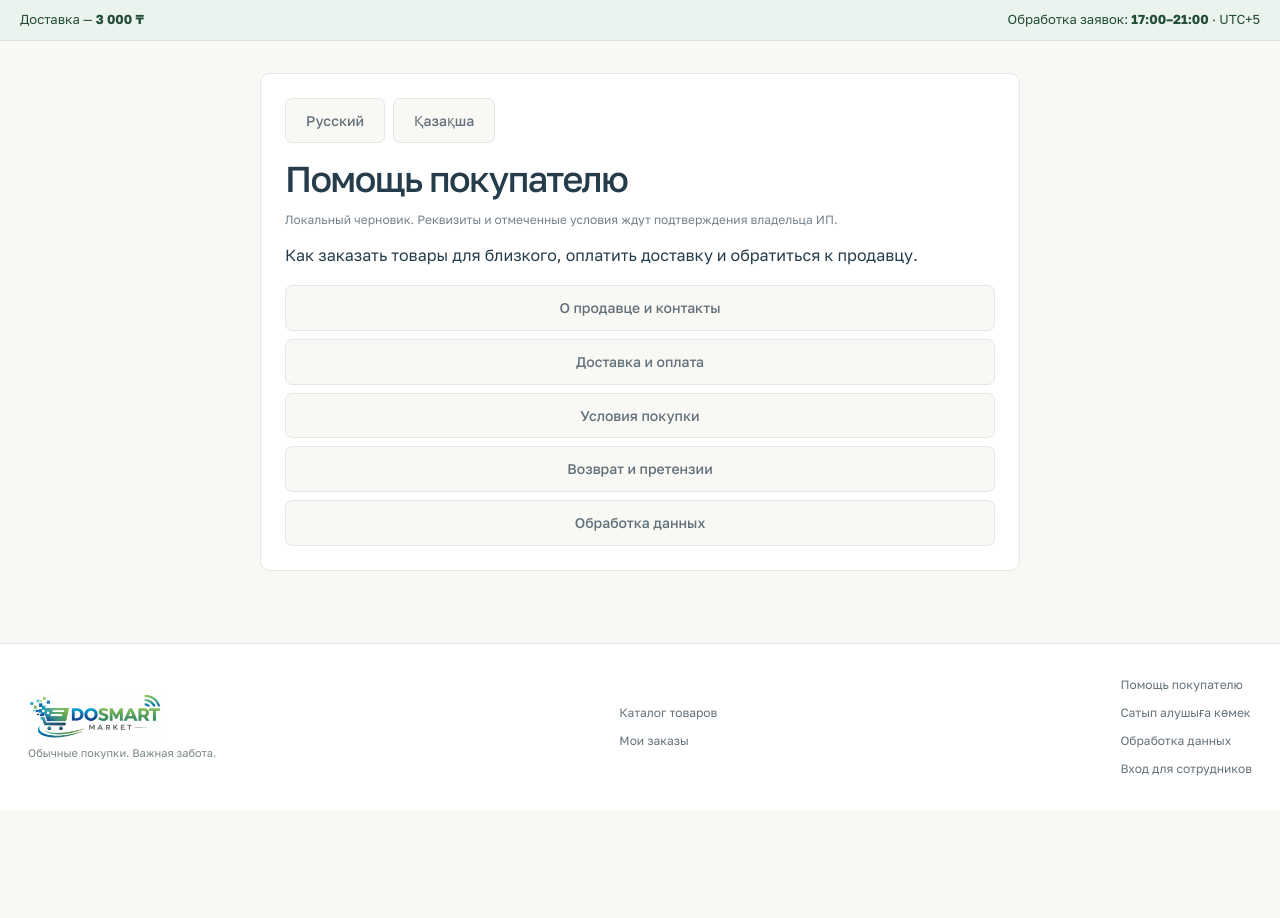
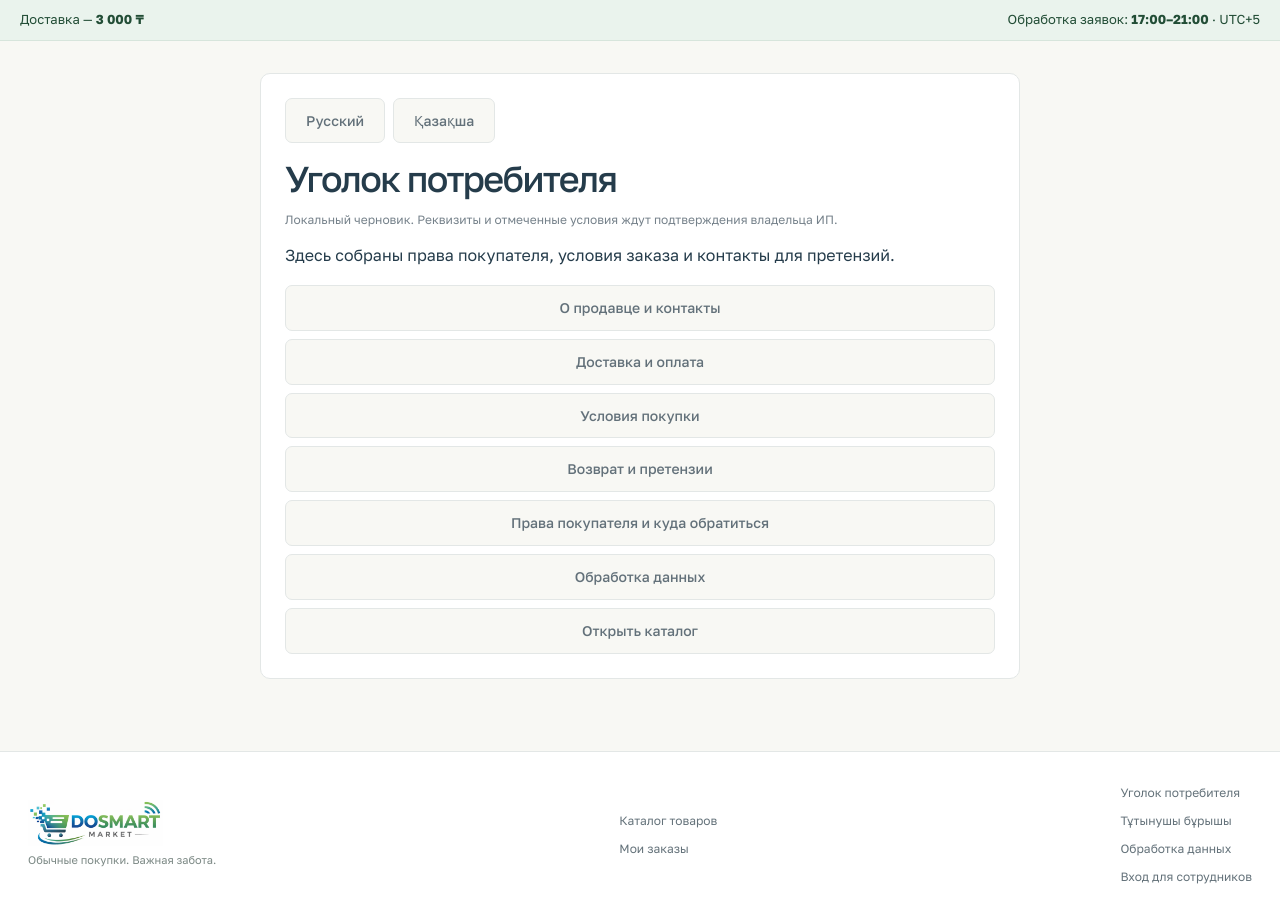
Before and after one commit to dabadeedabadae/dosmart, a Laravel app: page /help in a window 1280 px wide. Shown: the part 88-1006 px from the top of the page. Before the commit the page ends 864 px from the top, so only its background shows below. Run offline with Laravel 12, Linux system fonts and the light colour scheme.

Commit message:
Publish bilingual consumer corner and Word guide download

```diff
--- a/app/Http/Controllers/Shop/ConsumerHelpController.php
+++ b/app/Http/Controllers/Shop/ConsumerHelpController.php
@@ -4,9 +4,12 @@ namespace App\Http\Controllers\Shop;
 
 use App\Http\Controllers\Controller;
 use Illuminate\Http\Request;
+use Illuminate\Support\Facades\Storage;
 
 class ConsumerHelpController extends Controller
 {
+    private const GUIDE_PATH = 'consumer/consumer-guide-ru.docx';
+
     public function show(Request $request, ?string $topic = null)
     {
         abort_unless(config('consumer.preview') || config('consumer.published'), 404);
@@ -14,6 +17,20 @@ class ConsumerHelpController extends Controller
         $copy = trans('consumer', locale: $locale);
         abort_if($topic !== null && ! isset($copy['topics'][$topic]), 404);
 
-        return view('shop.consumer-help', compact('topic', 'locale', 'copy'));
+        $hasGuide = $topic === null && Storage::disk('local')->fileExists(self::GUIDE_PATH);
+
+        return view('shop.consumer-help', compact('topic', 'locale', 'copy', 'hasGuide'));
+    }
+
+    public function download()
+    {
+        abort_unless(config('consumer.preview') || config('consumer.published'), 404);
+        $disk = Storage::disk('local');
+        abort_unless($disk->fileExists(self::GUIDE_PATH), 404);
+
+        return $disk->download(self::GUIDE_PATH, basename(self::GUIDE_PATH), [
+            'Content-Type' => 'application/vnd.openxmlformats-officedocument.wordprocessingml.document',
+            'X-Content-Type-Options' => 'nosniff',
+        ]);
     }
 }
--- a/lang/kk/consumer.php
+++ b/lang/kk/consumer.php
@@ -1,16 +1,19 @@
 <?php
 
 return [
-    'title' => 'Сатып алушыға көмек',
-    'intro' => 'Жақыныңызға тауарға тапсырыс беру, жеткізу ақысын төлеу және сатушыға жүгіну тәртібі.',
+    'title' => 'Тұтынушы бұрышы',
+    'intro' => 'Мұнда сатып алушының құқықтары, тапсырыс шарттары және наразылық жіберуге арналған байланыс деректері берілген.',
     'preview' => 'Жергілікті жоба. Деректемелер мен белгіленген шарттарды ЖК иесі растауы керек.',
     'pending' => 'ЖК иесінің растауы күтілуде',
-    'back' => 'Көмектің барлық бөлімдері',
+    'back' => 'Тұтынушы бұрышына оралу',
+    'catalog' => 'Тауарлар каталогын ашу',
+    'guide_download' => 'Тұтынушы жадынамасын жүктеу (орысша, DOCX)',
     'topics' => [
         'seller' => 'Сатушы және байланыс деректері',
         'delivery' => 'Жеткізу және төлем',
         'terms' => 'Сатып алу шарттары',
         'returns' => 'Қайтару және наразылықтар',
+        'rights' => 'Сатып алушының құқықтары және қайда жүгінуге болады',
         'privacy' => 'Деректерді өңдеу',
     ],
     'fields' => [
@@ -29,7 +32,14 @@ return [
     ],
     'authority' => 'Тұтынушылардың құқықтарын қорғау комитетінің байланыс деректері',
     'submit_appeal' => 'СҚО департаментіне eOtinish арқылы өтініш беру',
-    'appeal' => 'Құқықтарыңызды қорғау үшін уәкілетті органға немесе дауды сотқа дейін шешетін көрсетілген ұйымдарға жүгіне аласыз.',
+    'appeal' => 'Құқықтарыңызды қорғау үшін заңда белгіленген тәртіппен сатушыға, уәкілетті органға, дауды сотқа дейін реттейтін ұйымға немесе сотқа жүгіне аласыз.',
+    'dispute_directory' => 'Дауларды сотқа дейін реттейтін ұйымдардың тізбесі',
+    'law' => 'ҚР «Тұтынушылардың құқықтарын қорғау туралы» Заңы',
+    'law_locale' => 'kaz',
+    'rights' => [
+        'Сатушы туралы ақпаратты, тауар бағасын және сатып алу шарттарын білуге құқығыңыз бар. Сатып алған кезде оны растайтын құжатты алуға құқығыңыз бар.',
+        'Тауарда ақау болса, сатушыдан оны ауыстыруды, бағасын төмендетуді немесе ақшаны қайтаруды талап ете аласыз. Айырбастау және қайтару шарттары «Қайтару және наразылықтар» бөлімінде берілген.',
+    ],
     'delivery' => [
         'Сайтта себет жинаңыз немесе қызметкер жіберген өтінімнің жеке сілтемесін ашыңыз. Тауарларды, алушыны және мекемені тексеріңіз.',
         'Жеткізу құны :fee ₸. Төлем жасамас бұрын өтінімдегі жалпы соманы тексеріңіз. Өтінім планшеттен жіберілсе, тауарлар мен жеткізу шарттары келісілгенше күтіңіз.',
--- a/lang/ru/consumer.php
+++ b/lang/ru/consumer.php
@@ -1,16 +1,19 @@
 <?php
 
 return [
-    'title' => 'Помощь покупателю',
-    'intro' => 'Как заказать товары для близкого, оплатить доставку и обратиться к продавцу.',
+    'title' => 'Уголок потребителя',
+    'intro' => 'Здесь собраны права покупателя, условия заказа и контакты для претензий.',
     'preview' => 'Локальный черновик. Реквизиты и отмеченные условия ждут подтверждения владельца ИП.',
     'pending' => 'Ожидает подтверждения владельца ИП',
-    'back' => 'Все разделы помощи',
+    'back' => 'В уголок потребителя',
+    'catalog' => 'Открыть каталог',
+    'guide_download' => 'Скачать памятку потребителя (DOCX)',
     'topics' => [
         'seller' => 'О продавце и контакты',
         'delivery' => 'Доставка и оплата',
         'terms' => 'Условия покупки',
         'returns' => 'Возврат и претензии',
+        'rights' => 'Права покупателя и куда обратиться',
         'privacy' => 'Обработка данных',
     ],
     'fields' => [
@@ -29,7 +32,14 @@ return [
     ],
     'authority' => 'Контакты Комитета по защите прав потребителей',
     'submit_appeal' => 'Подать обращение в департамент СКО через eOtinish',
-    'appeal' => 'Для защиты своих прав вы можете обратиться в уполномоченный орган или к указанным организациям досудебного урегулирования.',
+    'appeal' => 'Для защиты своих прав вы можете обратиться к продавцу, в уполномоченный орган, к организации досудебного урегулирования или в суд в порядке, установленном законом.',
+    'dispute_directory' => 'Перечень организаций досудебного урегулирования',
+    'law' => 'Закон РК «О защите прав потребителей»',
+    'law_locale' => 'rus',
+    'rights' => [
+        'Вы вправе знать, кто продаёт товар, сколько он стоит и каковы условия покупки. При покупке вы вправе получить документ, подтверждающий её.',
+        'Если товар с недостатком, вы вправе предъявить продавцу требование, например о замене, снижении цены или возврате денег. Условия обмена и возврата описаны в разделе «Возврат и претензии».',
+    ],
     'delivery' => [
         'Соберите корзину на сайте или откройте личную ссылку на заявку, которую отправил сотрудник. Проверьте товары, получателя и учреждение.',
         'Доставка стоит :fee ₸. Перед оплатой проверьте итоговую сумму на странице заявки. Если заявка отправлена с планшета, дождитесь согласования состава и доставки.',
--- a/resources/views/shop/consumer-help.blade.php
+++ b/resources/views/shop/consumer-help.blade.php
@@ -19,6 +19,10 @@
             @foreach($copy['topics'] as $key => $label)
                 <li><a class="btn btn-ghost btn-block" href="{{ route('shop.help', ['topic' => $key, 'lang' => $locale]) }}">{{ $label }}</a></li>
             @endforeach
+            <li><a class="btn btn-ghost btn-block" href="{{ route('shop.index') }}#catalog">{{ $copy['catalog'] }}</a></li>
+            @if($hasGuide)
+                <li><a class="btn btn-ghost btn-block" href="{{ route('shop.help.download') }}">{{ $copy['guide_download'] }}</a></li>
+            @endif
         </ul>
     @else
         @php
@@ -31,11 +35,13 @@
                 'terms' => ['acceptance' => $details['acceptance_'.$locale], 'delivery' => $details['delivery_'.$locale], 'refusal' => $details['refusal_'.$locale]],
                 'returns' => ['email' => $seller['email'], 'address' => $seller['address_'.$locale], 'refusal' => $details['refusal_'.$locale]],
                 'privacy' => ['name' => $seller['name'], 'email' => $seller['email'], 'data' => $details['data_'.$locale]],
+                'rights' => [],
             };
         @endphp
         @foreach($copy[$topic] ?? [] as $paragraph)
             <p style="margin:10px 0">{{ str_replace(':fee', $fee, $paragraph) }}</p>
         @endforeach
+        @if($fields)
             <dl style="display:grid;gap:4px;margin-top:18px">
                 @foreach($fields as $key => $value)
                     @continue(blank($value) && !config('consumer.preview'))
@@ -43,11 +49,14 @@
                     <dd style="margin:0 0 10px;white-space:pre-line">{{ $value ?: $copy['pending'] }}</dd>
                 @endforeach
             </dl>
-        @if(in_array($topic, ['seller', 'returns'], true))
+        @endif
+        @if(in_array($topic, ['seller', 'returns', 'rights'], true))
             <p>{{ $copy['appeal'] }}</p>
             <ul style="margin:8px 0 0;padding-inline-start:20px">
                 <li><a href="https://www.gov.kz/org/mti-kzpp/contacts?lang={{ $locale }}">{{ $copy['authority'] }}</a></li>
                 <li><a href="https://eotinish.kz/{{ $locale }}">{{ $copy['submit_appeal'] }}</a></li>
+                <li><a href="https://www.gov.kz/org/mti-kzpp/documents/details/367552?lang={{ $locale }}">{{ $copy['dispute_directory'] }}</a></li>
+                <li><a href="https://adilet.zan.kz/{{ $copy['law_locale'] }}/docs/Z100000274_">{{ $copy['law'] }}</a></li>
             </ul>
         @endif
     @endif
--- a/resources/views/shop/layout.blade.php
+++ b/resources/views/shop/layout.blade.php
@@ -49,8 +49,8 @@
     <div class="footer-links"><a href="{{ route('shop.index') }}">Каталог товаров</a><a href="{{ route('shop.orders') }}">Мои заказы</a></div>
     <div class="footer-links">
         @if(config('consumer.preview') || config('consumer.published'))
-            <a href="{{ route('shop.help') }}">Помощь покупателю</a>
-            <a lang="kk" href="{{ route('shop.help', ['lang' => 'kk']) }}">Сатып алушыға көмек</a>
+            <a href="{{ route('shop.help') }}">{{ trans('consumer.title', locale: 'ru') }}</a>
+            <a lang="kk" href="{{ route('shop.help', ['lang' => 'kk']) }}">{{ trans('consumer.title', locale: 'kk') }}</a>
         @endif
         <a href="{{ route('privacy') }}">Обработка данных</a><a href="{{ route('admin.login') }}">Вход для сотрудников</a></div>
 </div></footer>
--- a/resources/views/shop/partials/consumer-links.blade.php
+++ b/resources/views/shop/partials/consumer-links.blade.php
@@ -1,5 +1,5 @@
 @if(config('consumer.preview') || config('consumer.published'))
-<nav aria-label="Помощь покупателю" class="checkout-note" style="display:flex;flex-wrap:wrap;gap:6px 14px;margin:12px 0">
+<nav aria-label="{{ trans('consumer.title', locale: 'ru') }}" class="checkout-note" style="display:flex;flex-wrap:wrap;gap:6px 14px;margin:12px 0">
     <a href="{{ route('shop.help', ['topic' => 'seller']) }}" target="_blank" rel="noopener">О продавце</a>
     <a href="{{ route('shop.help', ['topic' => 'delivery']) }}" target="_blank" rel="noopener">Доставка и оплата</a>
     <a href="{{ route('shop.help', ['topic' => 'terms']) }}" target="_blank" rel="noopener">Условия покупки</a>
--- a/routes/web.php
+++ b/routes/web.php
@@ -38,6 +38,7 @@ Route::post('/o/{code}/changes', [\App\Http\Controllers\Shop\PilotController::cl
 Route::get('/o/{code}/status', [\App\Http\Controllers\Shop\PilotController::class, 'status'])->middleware('throttle:30,1')->name('pilot.status');
 Route::get('/o/{code}/receipt', [\App\Http\Controllers\Shop\PilotController::class, 'receipt'])->middleware('throttle:30,1')->name('pilot.receipt');
 Route::get('/help/{topic?}', [\App\Http\Controllers\Shop\ConsumerHelpController::class, 'show'])->name('shop.help');
+Route::get('/help/documents/consumer-guide', [\App\Http\Controllers\Shop\ConsumerHelpController::class, 'download'])->name('shop.help.download');
 Route::view('/privacy', 'shop.privacy')->name('privacy');
 
 
```
Also changed, not shown: tests/Feature/ConsumerHelpTest.php (+29 -2 lines). Lines whose indentation alone changed are shown as unchanged.
